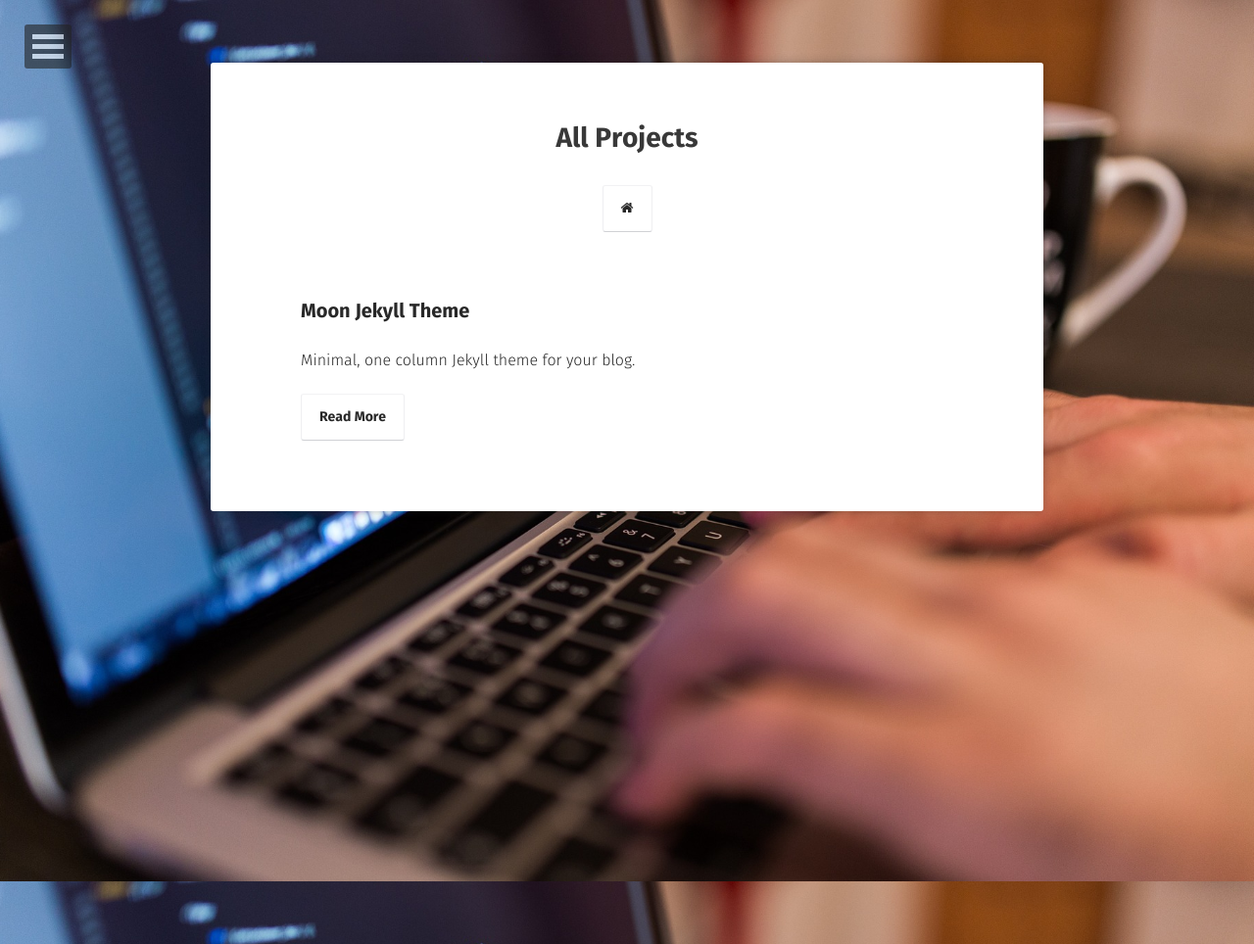
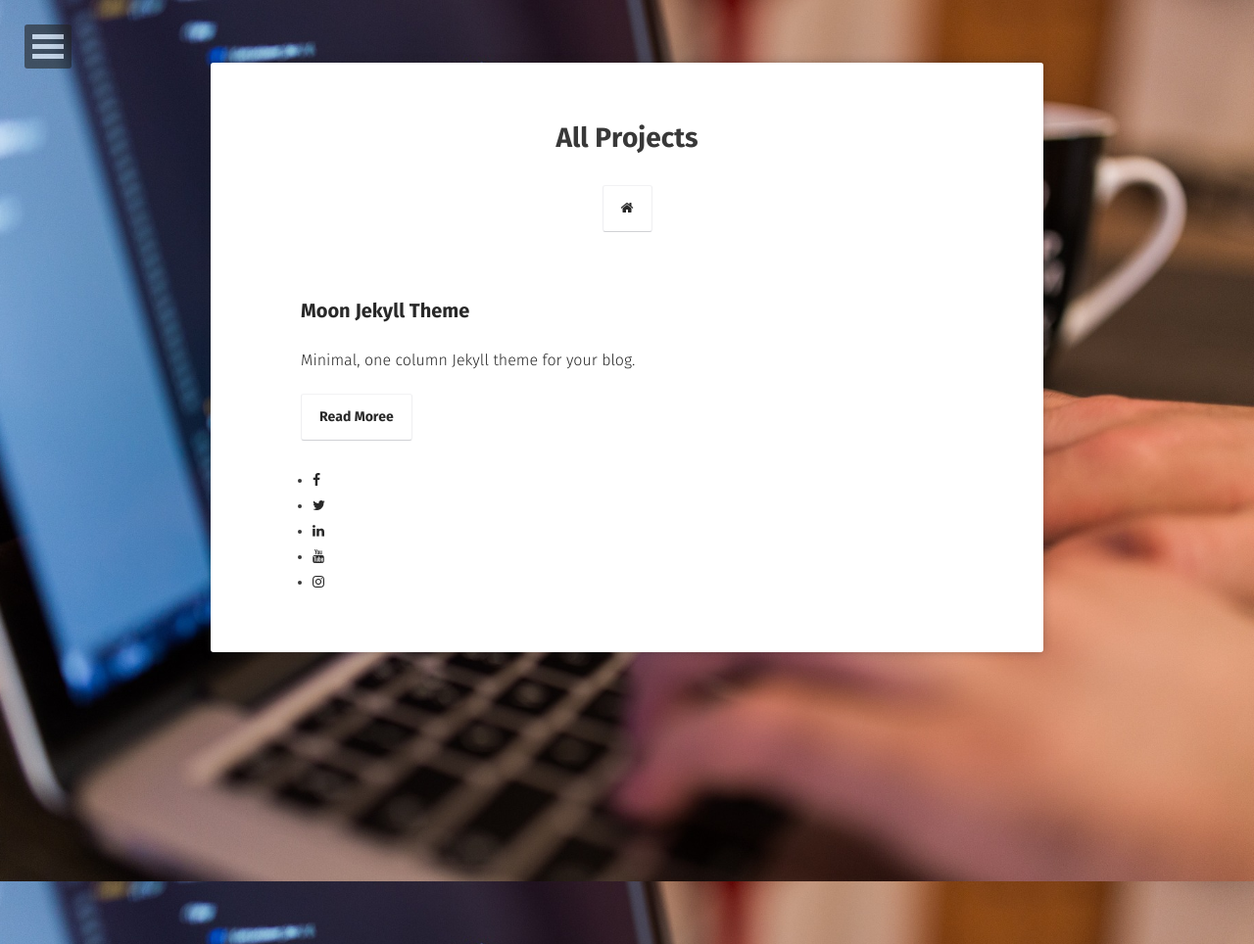
Before and after one commit to aytarozgur/aytarozgur.github.io, a Jekyll site: the page built from projects/index.md, in a window 1280 px wide. Shown: the whole page at 98% size. Built offline with Jekyll 4.4.1, drawn with Linux system fonts in a browser that asks for light colours; some web fonts are replaced.

Commit message:
social media

```diff
--- a/_layouts/project.html
+++ b/_layouts/project.html
@@ -28,12 +28,21 @@ layout: compress
                         <li class="wow fadeInLeft" data-wow-duration="1.5s">
                             <a class="zoombtn" href="{{ site.url }}{{ post.url }}">{{ post.title }}</a>
                             <p>{{ post.excerpt }}</p>
-                            <a href="{{ site.url }}{{ post.url }}" class="btn zoombtn">Read More</a>
+                            <a href="{{ site.url }}{{ post.url }}" class="btn zoombtn">Read Moree</a>
                         </li>
                     </ul>
                       {% endif %}
                     {% endfor %}
                 </div>
+                <!-- social media accounts -->
+                <div class="social-media">
+                    <ul>
+                        <li><a href="https://www.facebook.com/pages/The-Zoombox/140581608739" target="_blank"><i class="fa fa-facebook"></i></a></li>
+                        <li><a href="https://twitter.com/zoombox_co" target="_blank"><i class="fa fa-twitter"></i></a></li>
+                        <li><a href="https://www.linkedin.com/company/zoombox" target="_blank"><i class="fa fa-linkedin"></i></a></li>
+                        <li><a href="https://www.youtube.com/user/zoombox" target="_blank"><i class="fa fa-youtube"></i></a></li>
+                        <li><a href="https://www.instagram.com/zoombox_co/" target="_blank"><i class="fa fa-instagram"></i></a></li>
+                    </ul>
             </div>
         </div>
     </header>
```
